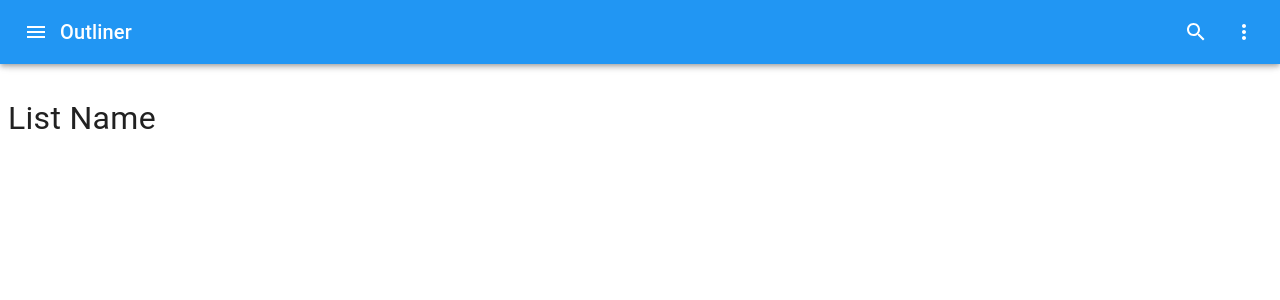
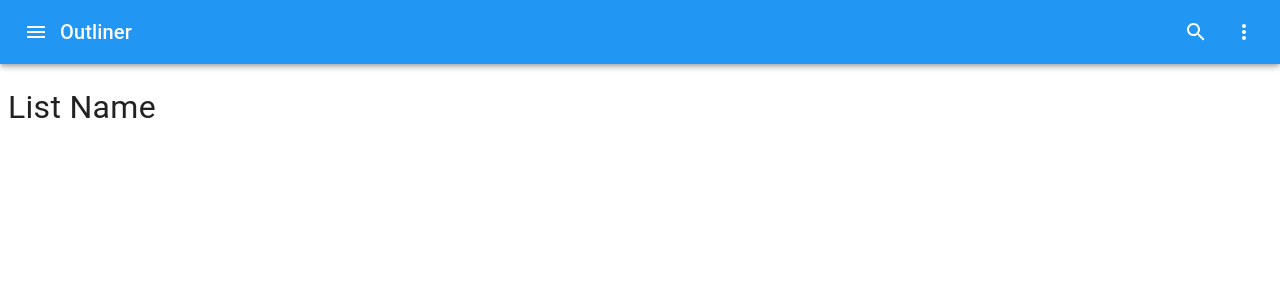
Before and after one commit to WMXGroup/react-sandbox-1, a React (Create React App) app: page / in a window 1280 px wide. Shown: the top 300 px of the page. Built offline with nearby package versions, Linux system fonts and the light colour scheme; the HTML template or start-up script is replaced by a standard one.

Commit message:
updated header

```diff
--- a/src/components/TreeView.js
+++ b/src/components/TreeView.js
@@ -271,8 +271,9 @@ class TreeView extends React.Component {
             style: {
               display: 'block',
               fontSize: '2em',
-              marginTop: '0.67em',
-              padding: 0
+              marginTop: '0.3em',
+              marginBottom: '0.3em',
+              // padding: 0
             }
           }}
           value={this.state.listName}
```
